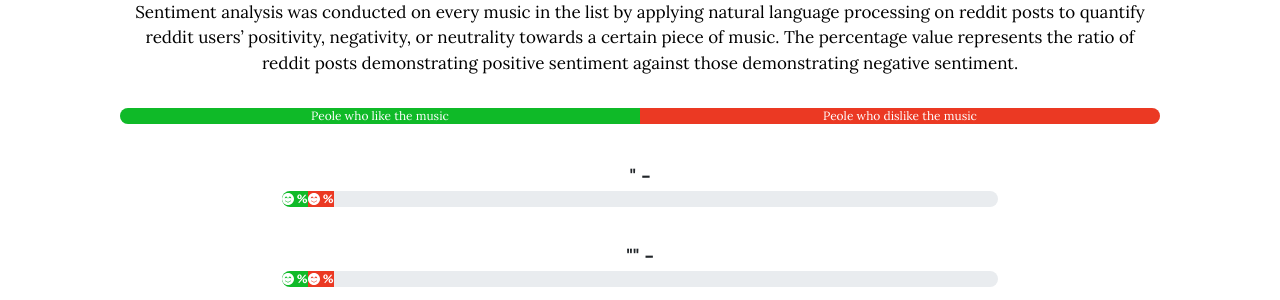
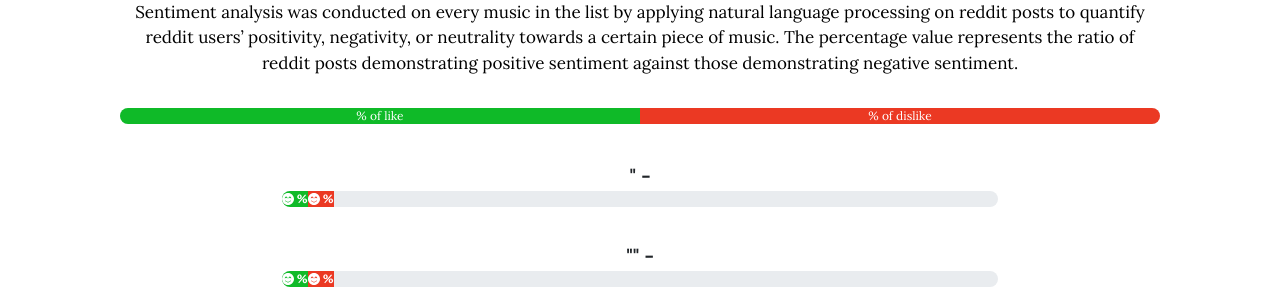
Before and after one commit to ckim48/feelmusic, a Flask app: template templates/result.html in a window 1280 px wide. Shown: the part 557-857 px from the top of the page. Run offline with Flask 2, Linux system fonts and the light colour scheme; the template is opened without the code that fills it, so the values that code supplies are empty; parts of the project's set-up code (start-up, migrations or seed data) failed here and were passed over; some libraries are stand-ins or nearby versions.

Commit message:
Add files via upload

```diff
--- a/templates/result.html
+++ b/templates/result.html
@@ -80,10 +80,10 @@ against those demonstrating negative sentiment.
                     <div class="first-s">
                                 <div class="progress">
                                           <div class="progress-bar progress-bar like-c" role="progressbar" style="width:50%">
-                                           <span class="intro-t">  Peole who like the music</span>
+                                           <span class="intro-t">  % of like</span>
                                           </div>
                                           <div class="progress-bar progress-bar dlike-c" role="progressbar" style="width:50%">
-                                            <span class="intro-t">  Peole who dislike the music</span>
+                                            <span class="intro-t">  % of dislike</span>
                                           </div>
                                     </div>
                     </div>
```
